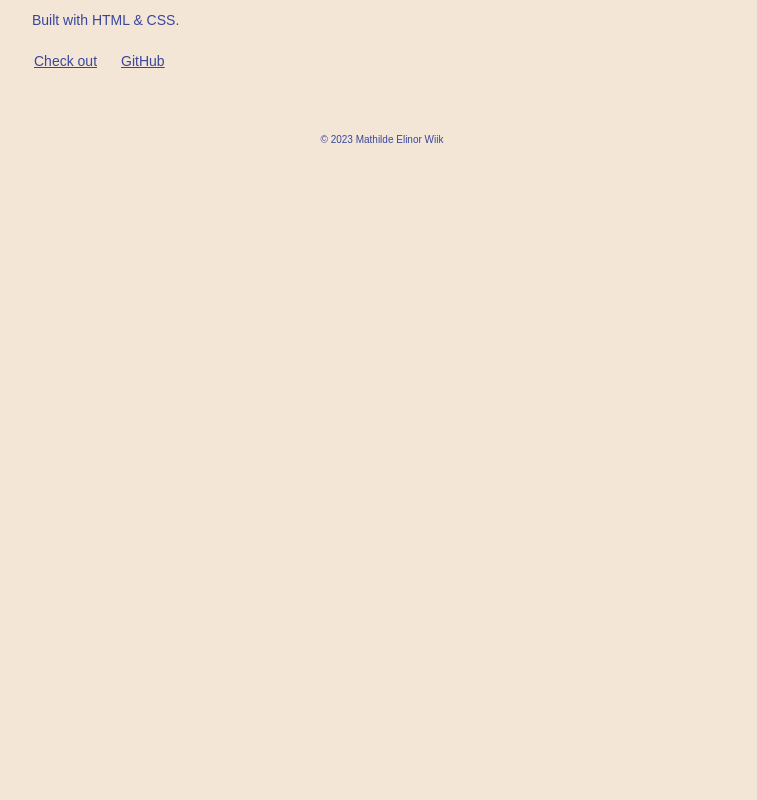
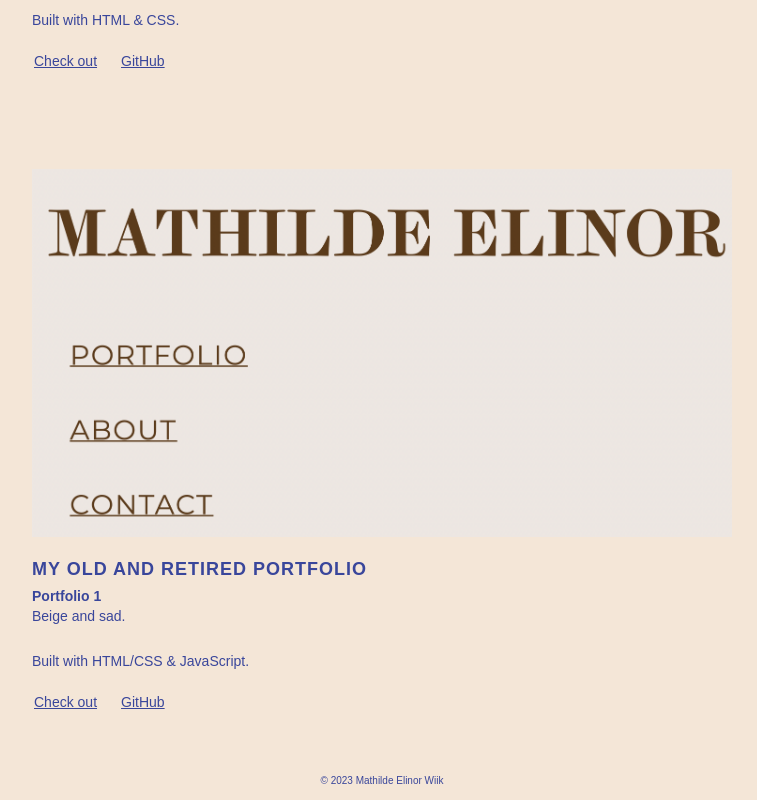
Before and after one commit to mathildeew/mathildeelinor-react, a React (Vite) app: page /portfolio in a window 1280 px wide. Shown: the part 3694-4494 px from the top of the page, without its empty margins (258-1015 px from the left). Before the commit the page ends 3853 px from the top, so only its background shows below. Built offline with nearby package versions, Linux system fonts and the light colour scheme; a web font is replaced by a local one.

Commit message:
adds another project to portfolio

```diff
--- a/src/js/projects.js
+++ b/src/js/projects.js
@@ -1,6 +1,6 @@
 export const projects = [
   {
-    id: 5,
+    id: 6,
     name: "Holidaze",
     title: "Project Exam 2",
     description:
@@ -10,7 +10,7 @@ export const projects = [
     link: "",
   },
   {
-    id: 4,
+    id: 5,
     name: "Sjåpp",
     title: "JavaScript Frameworks CA",
     description:
@@ -21,7 +21,7 @@ export const projects = [
     link: "https://sjaapp.netlify.app/",
   },
   {
-    id: 3,
+    id: 4,
     name: "Gavel",
     title: "Semester Project 2",
     description:
@@ -32,7 +32,7 @@ export const projects = [
     link: "https://gavel-sp2.netlify.app/",
   },
   {
-    id: 2,
+    id: 3,
     name: "Cerchio Studio",
     title: "Project Exam 1",
     description:
@@ -43,7 +43,7 @@ export const projects = [
     link: "https://cerchio-studio.netlify.app/",
   },
   {
-    id: 1,
+    id: 2,
     name: "Community Sciene Museum",
     title: "Semester Project 1",
     description:
@@ -54,4 +54,14 @@ export const projects = [
       "https://github.com/mathildeew/semester-project-1-community-science-museum",
     link: "https://csm-oslo.netlify.app/",
   },
+  {
+    id: 1,
+    name: "My old and retired portfolio",
+    title: "Portfolio 1",
+    description: "Beige and sad.",
+    languages: "Built with HTML/CSS & JavaScript.",
+    image: "../../public/projects/me-old.png",
+    github: "https://github.com/mathildeew/mathildeelinor.no",
+    link: "https://mathildeelinor.no/old",
+  },
 ];
```
Also changed, not shown: public/projects/me-old.png (added).
